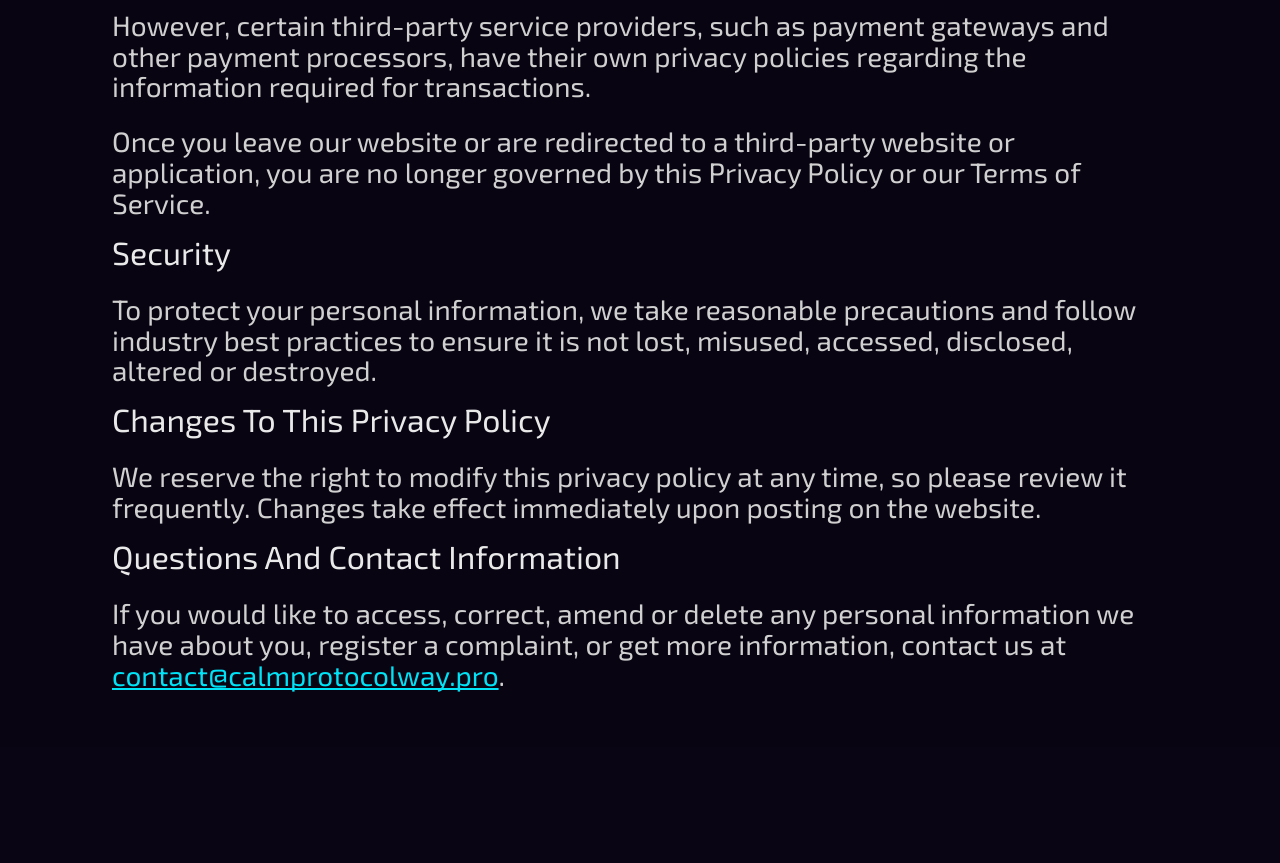
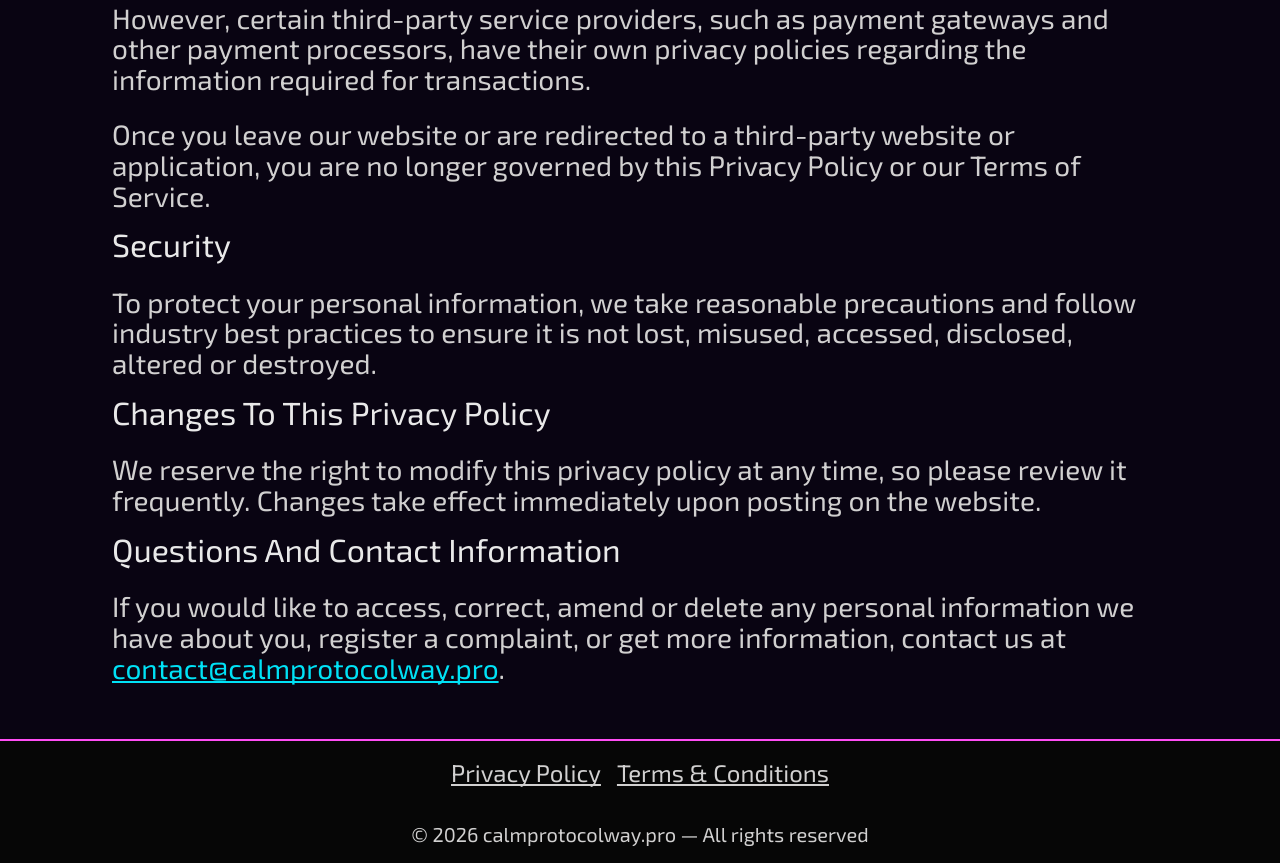
Before and after one commit to Andross-s/STP-12570, a plain HTML site: page privacy-policy.html in a window 1280 px wide. Shown: the part 1227-2090 px from the top of the page. Before the commit the page ends 1974 px from the top, so only its background shows below. Drawn offline with Linux system fonts and the light colour scheme.

Commit message:
Deploying to gh-pages from @ Andross-s/STP-12570@b575d25b587eeaa893b65a581a16e66bebaf192d 🚀

```diff
--- /dev/null
+++ b/assets/privacy-policy-Cfa-DjQB.css
@@ -0,0 +1 @@
+.privacy-policy-page{min-width:320px;width:100%;margin:0 auto}.privacy-policy{min-width:320px;width:100%;max-width:375px;padding:32px 16px;background-color:#090412;margin:0 auto}.privacy-policy h1{font-family:var(--second-family);font-size:28px;font-weight:400;line-height:110%;margin-bottom:24px;color:var(--white)}.privacy-policy section:not(:last-child){margin-bottom:14px}.privacy-policy h2,.privacy-policy h3{font-weight:400;font-size:20px;line-height:110%;letter-spacing:0em;color:var(--light-grey);margin-bottom:16px}.privacy-policy p{font-weight:400;line-height:130%;letter-spacing:0em;color:var(--grey);margin-bottom:16px}.privacy-policy a{font-weight:400;font-size:16px;line-height:130%;letter-spacing:0em;text-decoration:underline;text-decoration-skip-ink:none;text-underline-offset:2px;color:var(--bright-blue)}.privacy-policy .domain{overflow-wrap:anywhere}.privacy-policy p:last-child{margin-bottom:0}@media only screen and (min-width: 1200px){.privacy-policy{padding:56px 112px;max-width:1440px}.privacy-policy h1{margin-bottom:32px;font-size:48px}.privacy-policy section:not(:last-child){margin-bottom:16px}.privacy-policy h2{margin-bottom:24px;font-size:32px;text-transform:capitalize}.privacy-policy h3{margin-bottom:24px;font-size:32px;text-transform:capitalize;color:var(--grey)}.privacy-policy p{font-size:28px;line-height:110%;margin-bottom:24px}.privacy-policy a{font-size:28px;line-height:110%}}
--- a/assets/privacy-policy-vHurPwWh.css
+++ /dev/null
@@ -1 +0,0 @@
-.privacy-policy-page{min-width:320px;width:100%;margin:0 auto}.privacy-policy{min-width:320px;width:100%;max-width:375px;padding:32px 16px;background-color:#090412;margin:0 auto}.privacy-policy h1{font-family:var(--second-family);font-size:28px;font-weight:400;line-height:1.25;margin-bottom:24px}.privacy-policy section:not(:last-child){margin-bottom:14px}.privacy-policy h2,.privacy-policy h3{font-weight:400;font-size:20px;line-height:110%;letter-spacing:0em;color:var(--light-grey);margin-bottom:16px}.privacy-policy p{font-weight:400;line-height:130%;letter-spacing:0em;color:var(--grey);margin-bottom:16px}.privacy-policy a{font-weight:400;font-size:16px;line-height:130%;letter-spacing:0em;text-decoration:underline;text-decoration-skip-ink:none;text-underline-offset:2px;color:var(--bright-blue)}.privacy-policy .domain{overflow-wrap:anywhere}.privacy-policy p:last-child{margin-bottom:0}@media only screen and (min-width: 1200px){.privacy-policy{max-width:1440px;padding:56px 112px}.privacy-policy-page{max-width:1440px}.privacy-policy h1{margin-bottom:32px;font-size:48px}.privacy-policy section:not(:last-child){margin-bottom:16px}.privacy-policy h2{margin-bottom:24px;font-size:32px;text-transform:capitalize}.privacy-policy h3{margin-bottom:24px;font-size:32px;text-transform:capitalize;color:var(--grey)}.privacy-policy p{font-size:28px;line-height:110%;margin-bottom:24px}.privacy-policy a{font-size:28px;line-height:110%}}
--- a/assets/terms-_-conditions-BE9hsUjg.css
+++ /dev/null
@@ -1 +0,0 @@
-.terms{min-width:320px;width:100%;margin:0 auto}.terms-page{max-width:375px;padding:32px 16px;background-color:#090412;margin:0 auto}.terms-page h1{font-family:var(--second-family);font-weight:400;font-size:48px;line-height:110%;letter-spacing:0em;color:var(--white);margin-bottom:16px}.terms-page h3{font-family:var(--font-family);font-weight:400;font-size:20px;line-height:110%;letter-spacing:0em;color:var(--light-grey);margin-bottom:16px}.terms-page p{font-family:var(--font-family);font-weight:400;font-size:16px;line-height:130%;letter-spacing:0em;color:var(--grey);margin-bottom:16px}@media only screen and (min-width: 1200px){.terms-page{max-width:1440px;padding:56px 112px}.terms-page h1{font-size:28px;margin-bottom:32px}.terms-page h3{font-size:32px;text-transform:capitalize;margin-bottom:24px}.terms-page p{font-size:28px;line-height:110%;margin-bottom:24px}}
--- /dev/null
+++ b/assets/terms-_-conditions-DXdlCDOh.css
@@ -0,0 +1 @@
+.terms{min-width:320px;width:100%;margin:0 auto}.terms-page{max-width:375px;padding:32px 16px;background-color:#090412;margin:0 auto}.terms-page h1{font-family:var(--second-family);font-weight:400;font-size:28px;line-height:110%;letter-spacing:0em;color:var(--white);margin-bottom:24px}.terms-page h3{font-family:var(--font-family);font-weight:400;font-size:20px;line-height:110%;letter-spacing:0em;color:var(--light-grey);margin-bottom:16px}.terms-page p{font-family:var(--font-family);font-weight:400;font-size:16px;line-height:130%;letter-spacing:0em;color:var(--grey);margin-bottom:16px}@media only screen and (min-width: 1200px){.terms-page{max-width:1440px;padding:56px 112px}.terms-page h1{font-size:48px;margin-bottom:32px}.terms-page h3{font-size:32px;text-transform:capitalize;margin-bottom:24px}.terms-page p{font-size:28px;line-height:110%;margin-bottom:24px}}
--- a/privacy-policy.html
+++ b/privacy-policy.html
@@ -12,7 +12,7 @@
       href="https://fonts.googleapis.com/css2?family=Exo+2:wght@400;700&family=Russo+One&display=swap"
       rel="stylesheet"
     />
-    <link rel="stylesheet" crossorigin href="/STP-12570/assets/privacy-policy-vHurPwWh.css">
+    <link rel="stylesheet" crossorigin href="/STP-12570/assets/privacy-policy-Cfa-DjQB.css">
     <link rel="stylesheet" crossorigin href="/STP-12570/assets/styles-BNer4Shc.css">
   </head>
   <body class="privacy-policy-page">
@@ -136,5 +136,27 @@
         </p>
       </section>
     </main>
+    <footer class="footer">
+  <div class="footer-container">
+    <nav class="footer-nav">
+      <a
+        class="footer-link"
+        href="./privacy-policy.html"
+        rel="noopener noreferrer"
+      >
+        Privacy Policy
+      </a>
+      <a
+        class="footer-link"
+        href="./terms-&-conditions.html"
+        rel="noopener noreferrer"
+      >
+        Terms & Conditions
+      </a>
+    </nav>
+    <p class="footer-desc">© 2026 calmprotocolway.pro — All rights reserved</p>
+  </div>
+</footer>
+
   </body>
 </html>
```
Also changed, not shown: terms-&-conditions.html (+23 -2 lines).
